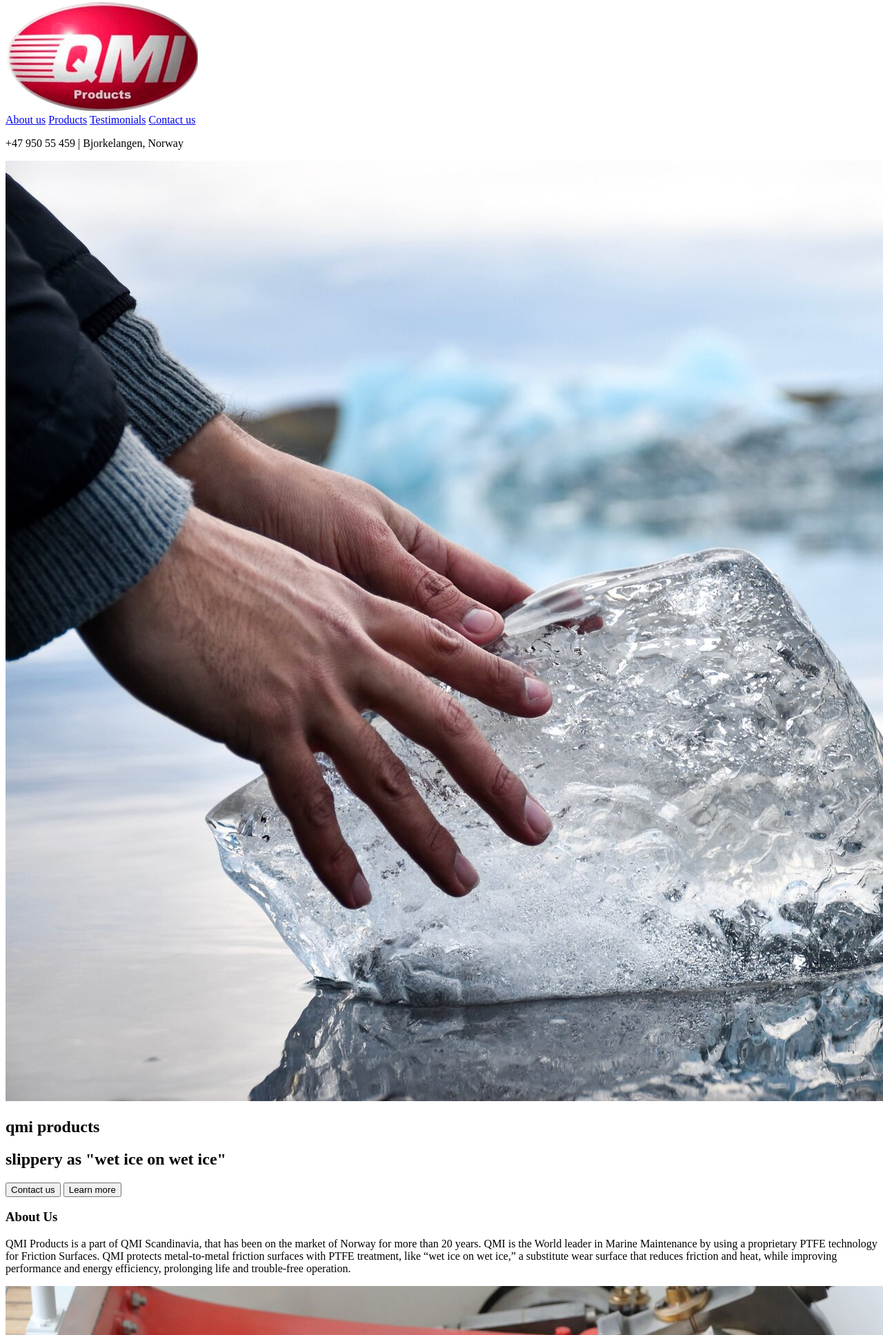
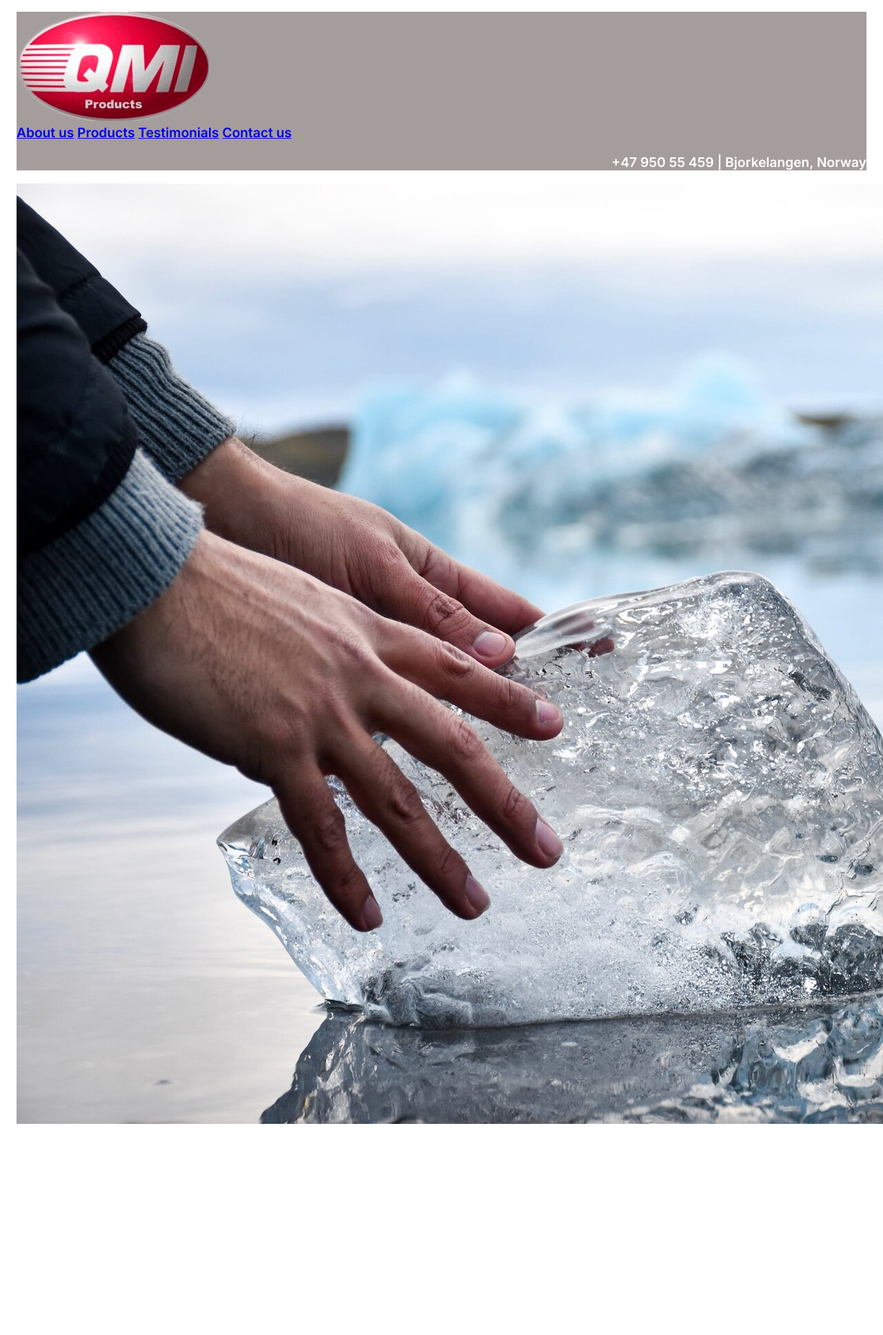
Before and after one commit to MarinaStetsenko/QMI-products, a plain HTML site: page index.html in a window 1280 px wide. Shown: the part 5-1940 px from the top of the page at 69% size. Drawn offline with Linux system fonts and the light colour scheme.

Commit message:
CSS file added

```diff
--- /dev/null
+++ b/css/index.css
@@ -0,0 +1,54 @@
+@import url('https://fonts.googleapis.com/css2?family=Inter:wght@200;300;600;800&display=swap');
+
+:root {
+ font-family: 'Inter', sans-serif;
+}
+
+/* Main banner */
+#home {
+  display: block;
+  text-align: left;
+  padding: 14px 16px;
+  color: rgb(255,255,255);
+  font-size: 1.2em;
+  font-weight: 600;
+}
+
+.header-menu div a:hover {
+
+    color: rgb(31,92,138);
+    transition: color .16s linear;
+}
+
+.header-contacts {
+    text-align: right;
+}
+
+h1 {
+    text-transform: uppercase;
+    font-size: 5em;
+}
+
+h2 {
+    text-transform: uppercase;
+    font-size: 1.5em;
+}
+
+.header-menu {
+    background-color: rgba(74, 60, 58, 0.5);
+}
+
+/* Titles and Subtitles */
+h3 {
+  font-size: 3em;
+  color: rgb(31,92,138);
+}
+
+h4 {
+    font-size: 1.6em;
+    font-weight: 600;
+}
+/* Background */
+main {
+    background-color: rgb(235,235,235);
+}
--- a/index.html
+++ b/index.html
@@ -3,11 +3,12 @@
     <head>
         <meta charset="UTF-8">
         <meta name="viewport" content="width=device-width, initial-scale=1.0">
+        <link rel="stylesheet" href="css/index.css">
         <title>QMI products</title>
     </head>
     <body>
         <header id="home">
-            <nav>
+            <nav class="header-menu">
                 <div class="logo">
                     <img src="img/qmi-logo.png" alt="QMI products logo">
                 </div>
@@ -21,15 +22,15 @@
                     <p>+47 950 55 459
                         <span>&#124;</span>
                         Bjorkelangen, Norway</p>
-                    <div class="banner">
-                        <img src="img/hands-on-ice.jpg" alt="Hands on ice">
-                        <h1>qmi products</h1>
-                        <h2>slippery as "wet ice on wet ice"</h2>
-                        <button>Contact us</button>
-                        <button>Learn more</button>
-                    </div>
                 </div>
             </nav>
+            <div class="banner">
+                <img src="img/hands-on-ice.jpg" alt="Hands holding a large ice cube">
+                <h1>qmi products</h1>
+                <h2>slippery as "wet ice on wet ice"</h2>
+                <button>Contact us</button>
+                <button>Learn more</button>
+            </div>
         </header>
         <main>
             <section class="about-brand">
@@ -149,7 +150,7 @@
             </section>
 
             <footer>
-                <nav>
+                <nav class="footer-menu">
                     <div class="logo">
                         <img src="img/qmi-logo.png" alt="QMI products logo">
                     </div>
```
